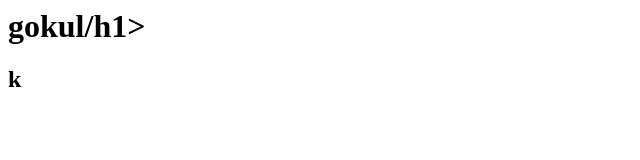
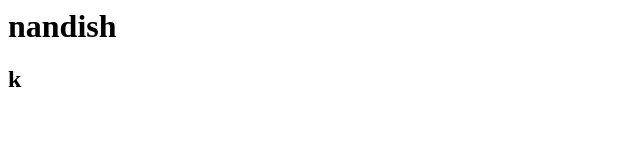
Before and after one commit to b2kgokul/gokul-k, a plain HTML site: page index.html in a window 1280 px wide. Shown: the whole page, without its empty margins (0-640 px from the left). Drawn offline with Linux system fonts and the light colour scheme.

Commit message:
updated 1 time

```diff
--- a/index.html
+++ b/index.html
@@ -1,9 +1,10 @@
+
 <html>
   <head>
     <title>heading</title>
   </head>
   <body>
-    <h1>gokul/h1>
+    <h1>nandish</h1>
       <h2>k</h2>
   </body>
 </html>
```
